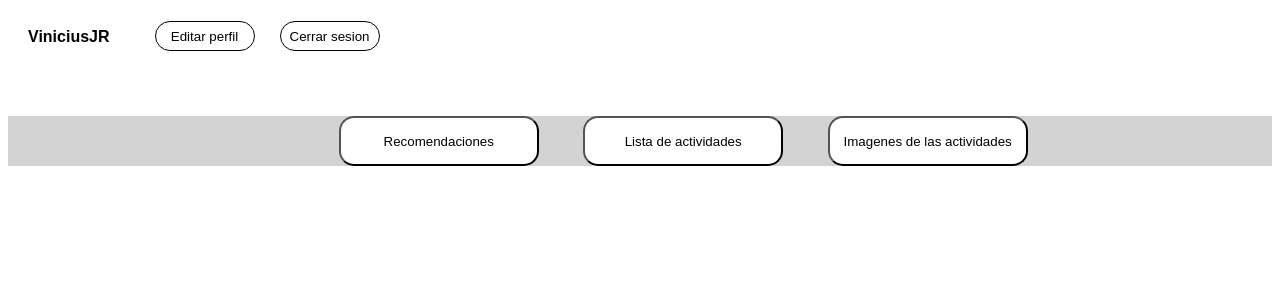
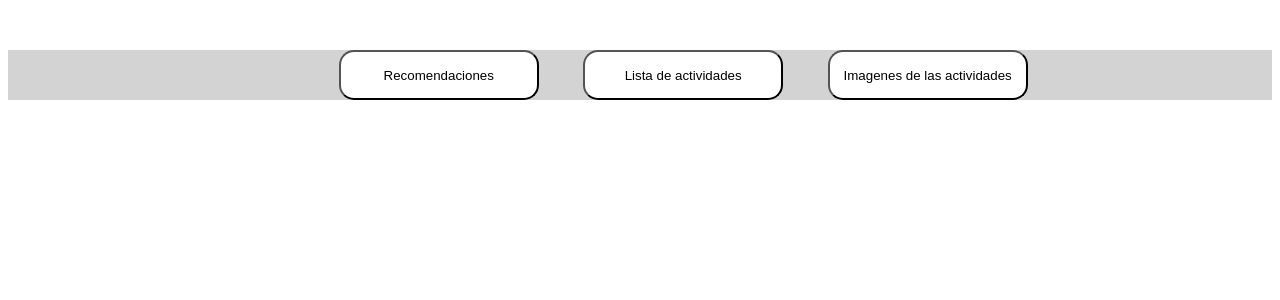
Before and after one commit to aalvaaro19/INTERFACESTFG, a PHP site: page /perfil.php in a window 1280 px wide. Shown: the top 300 px of the page. Run offline with PHP 8.4, Linux system fonts and the light colour scheme.

Commit message:
cambios en el header

```diff
--- a/perfil.php
+++ b/perfil.php
@@ -11,13 +11,6 @@
     <php?
     include_once 'header.php';
     ?>
-    <header>
-        <div class="informacion">
-        <h4>ViniciusJR</h4>
-        <button>Editar perfil</button>
-        <button>Cerrar sesion</button>
-        </div>
-    </header>
     <section>
     <div class="recomendaciones">
         <button>Recomendaciones</button>
```
